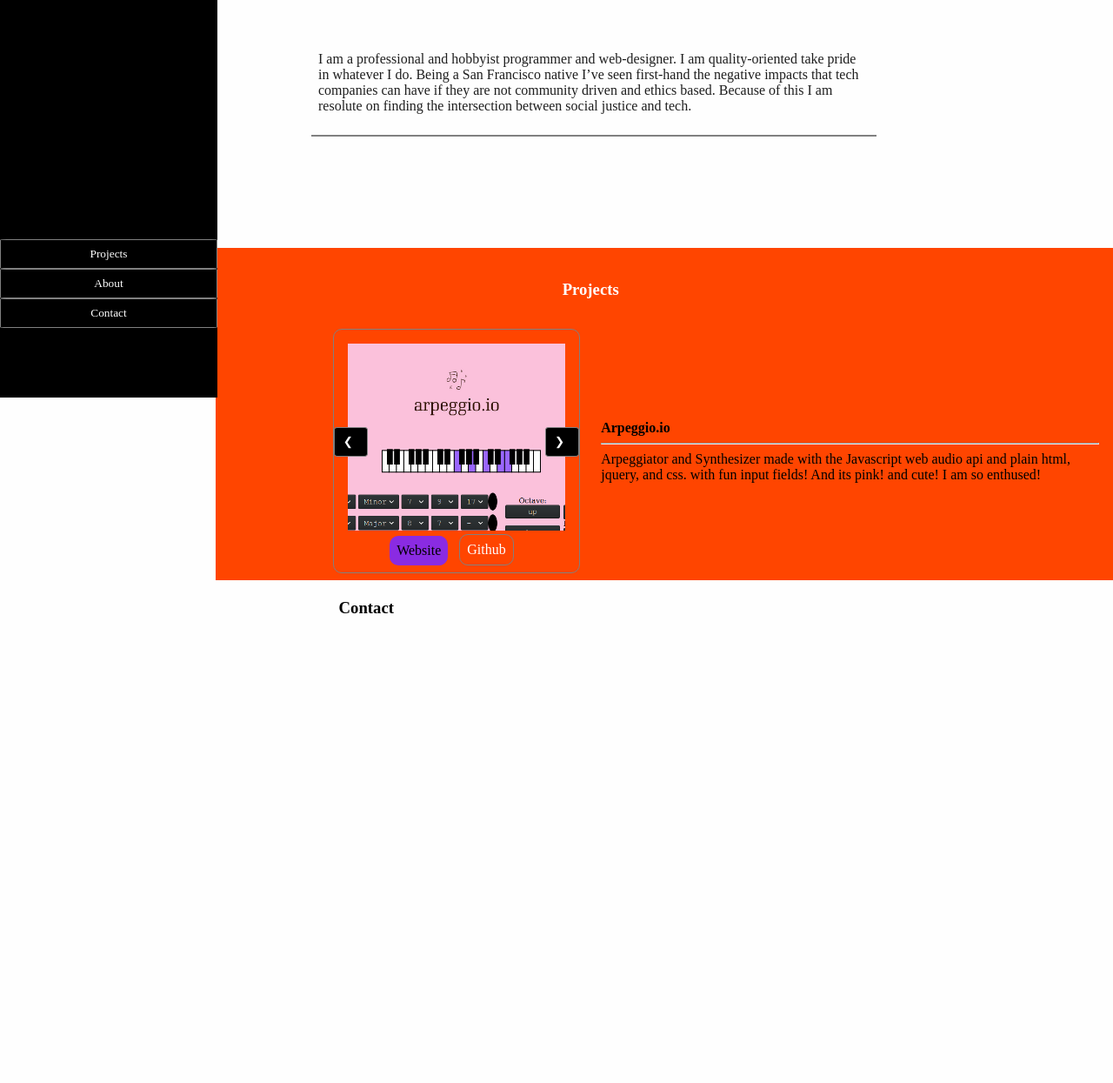
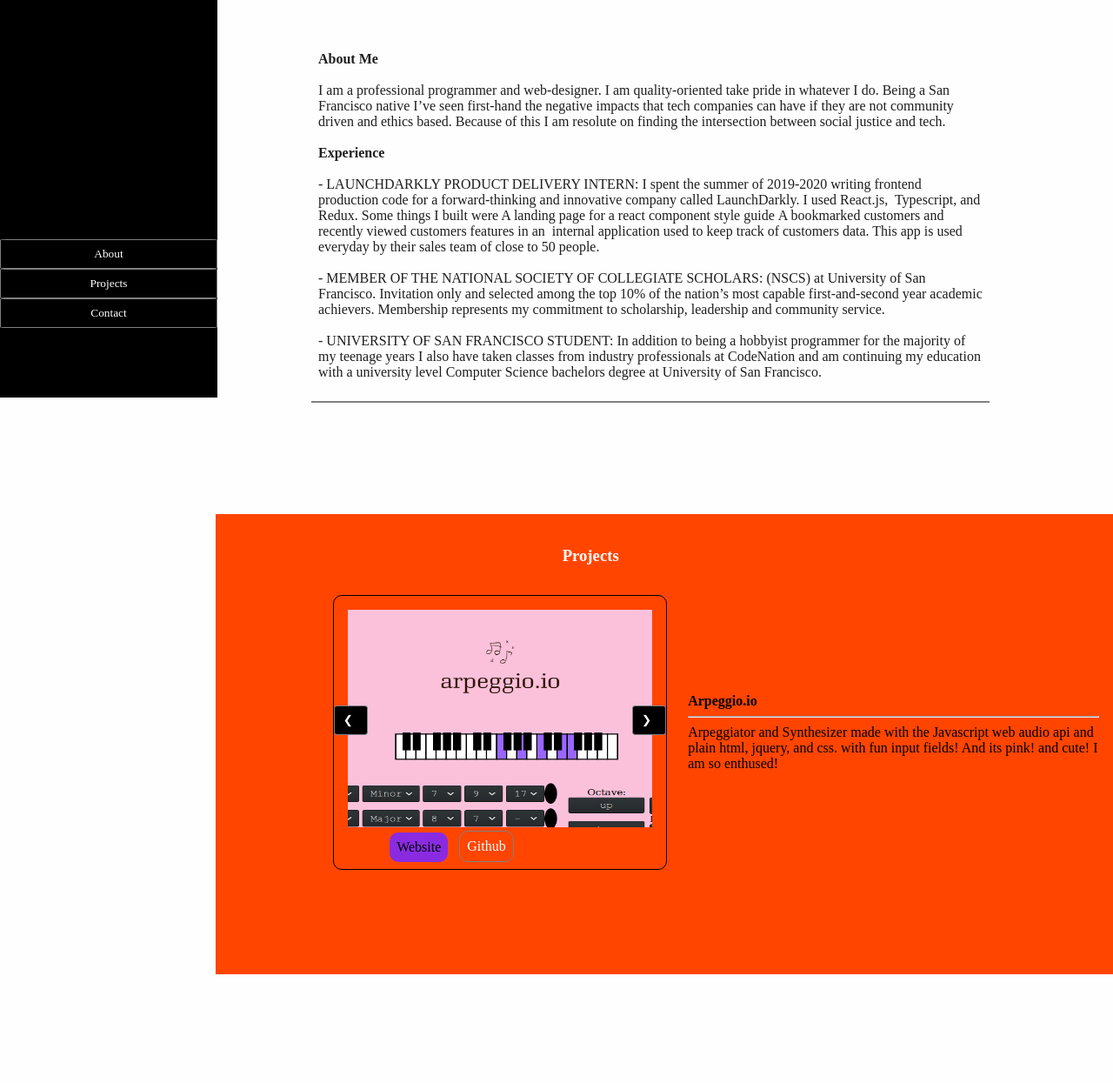
Before and after one commit to jamisonTitan/personal-website, a plain HTML site: page index.html in a window 1280 px wide. Shown: the part 343-1588 px from the top of the page at 87% size. Before the commit the page ends 1080 px from the top, so only its background shows below. Drawn offline with nearby package versions, Linux system fonts and the light colour scheme.

Commit message:
all buttons and links work ready for employers to look at

```diff
--- a/index.html
+++ b/index.html
@@ -1,19 +1,15 @@
 <!DOCTYPE html>
 <html>
+
 <head>
   <meta charset="UTF-8" />
   <title>Titan Jamison</title>
+  <link rel="stylesheet" href="https://cdnjs.cloudflare.com/ajax/libs/font-awesome/5.13.0/css/all.min.css" />
   <link rel="stylesheet" href="styles.css" />
-    <script
-      src="https://code.jquery.com/jquery-3.4.1.slim.min.js"
-      integrity="sha256-pasqAKBDmFT4eHoN2ndd6lN370kFiGUFyTiUHWhU7k8="
-      crossorigin="anonymous"
-    ></script>
-    <script
-      src="https://code.jquery.com/jquery-3.4.1.slim.min.js"
-      integrity="sha256-pasqAKBDmFT4eHoN2ndd6lN370kFiGUFyTiUHWhU7k8="
-      crossorigin="anonymous"
-    ></script>
+  <script src="https://code.jquery.com/jquery-3.4.1.slim.min.js"
+    integrity="sha256-pasqAKBDmFT4eHoN2ndd6lN370kFiGUFyTiUHWhU7k8=" crossorigin="anonymous"></script>
+  <script src="https://code.jquery.com/jquery-3.4.1.slim.min.js"
+    integrity="sha256-pasqAKBDmFT4eHoN2ndd6lN370kFiGUFyTiUHWhU7k8=" crossorigin="anonymous"></script>
 </head>
 
 <body>
@@ -31,18 +27,46 @@
     <div class="content-container">
       <div class="info-paragraph-container blurb">
         <p class="info-paragraph">
-            I am a professional and hobbyist programmer and web-designer. I am
+          <a id="about-anchor"></a>
+          <strong>About Me</strong> <br />
+          <br />
+          I am a professional programmer and web-designer. I am
           quality-oriented take pride in whatever I do. Being a San Francisco
           native I’ve seen first-hand the negative impacts that tech companies
           can have if they are not community driven and ethics based. Because
           of this I am resolute on finding the intersection between social
-            justice and tech.
+          justice and tech.<br /><br />
+          <strong>Experience</strong>
+          <br /><br />
+          - LAUNCHDARKLY PRODUCT DELIVERY INTERN: I spent the summer of 2019-2020 writing frontend production code for a
+          forward-thinking and innovative
+          company
+          called LaunchDarkly. I
+          used React.js,  Typescript, and
+          Redux. Some things I built were A landing page for a react component style guide A bookmarked customers and
+          recently viewed customers features in an  internal application used to keep track
+          of customers data. This app is used  everyday by their sales team of close to 50 people.
+          <br /><br />
+          - MEMBER OF THE NATIONAL SOCIETY OF COLLEGIATE SCHOLARS: (NSCS) at University of San Francisco. Invitation
+          only
+          and
+          selected
+          among the top 10% of the nation’s most capable first-and-second year academic achievers. Membership represents
+          my commitment to scholarship, leadership and community service.
+          <br /><br />
+          - UNIVERSITY OF SAN FRANCISCO STUDENT: In addition to being a hobbyist programmer for the majority of my
+          teenage years I also have
+          taken classes from industry professionals at CodeNation and am continuing my education with a university level
+          Computer Science bachelors degree at University of San Francisco.
         </p>
       </div>
 
       <div class="projects-container">
+        <a id="projects-anchor"></a>
         <div class="paragraph-header projects-header">
-            <strong><h3>Projects</h3></strong>
+          <strong>
+            <h3>Projects</h3>
+          </strong>
         </div>
         <div class="projects">
           <div class="project-images slideshow">
@@ -65,25 +89,43 @@
             <div class="project-desc">
               <div class="project-desc-text">
                 <strong>Arpeggio.io</strong> <br />
-                  <hr />
-                  Arpeggiator and Synthesizer made with the Javascript web audio api and plain html, jquery, and css. with fun input fields! And its pink! and cute! I am so enthused!
+                <hr class="project-desc-text-divider" />
+                Arpeggiator and Synthesizer made with the Javascript web audio api and plain html, jquery, and css. with
+                fun input fields! And its pink! and cute! I am so enthused!
               </div>
             </div>
             <div class="project-desc">
               <div class="project-desc-text">
                 <strong>MTG deck helper</strong> <br />
                 <hr />
-                  magic the gathering trading card game deck building resource built with bootstrap. Search engine for cards and shows you each cards power to cost ratio.
+                magic the gathering trading card game deck building resource built with bootstrap. Search engine for
+                cards and shows you each cards power to cost ratio.
               </div>
             </div>
           </div>
         </div>
       </div>
       <div class="contact-container">
-        <div class="paragraph-header">
-          <strong><h3>Contact</h3></strong>
+        <div class="paragraph-header contacts-header">
+          <strong>
+            <h3>Contact</h3>
+            <a id="contact-anchor"></a>
+          </strong>
         </div>
-
+        <div class="icons-container">
+          <a href="https://github.com/jamisonTitan">
+            <i class="icon fa-3x fab fa-github"></i>
+          </a>
+          <a href="https://www.linkedin.com/in/titan-jamison-50b979183/">
+            <i class="icon fa-3x fab fa-linkedin">
+            </i>
+          </a>
+          <p>
+            <strong>Email</strong>
+            <br />jamisontitan@gmail.com
+            <br /><strong>Phone</strong>
+            <br />(415)320-3905
+          </p>
         </div>
         <div class="sidebar-container">
           <div class="scene">
@@ -289,12 +331,14 @@
             </div>
           </div>
           <div class="navbar">
-          <button>Projects</button>
-          <button>About</button>
-          <button>Contact</button>
+            <button class='about-btn'>About</button>
+            <button class='projects-btn'>Projects</button>
+            <button class='contact-btn'>Contact</button>
           </div>
         </div>
         <script src="index.js"></script>
       </div>
+    </div>
 </body>
+
 </html>
--- a/index.js
+++ b/index.js
@@ -3,7 +3,9 @@
   const showDivs = n => {
     let i;
     let slides = $(".slide").toArray();
-    let slideDescriptions = $(".project-desc").toArray();
+    let descriptions = $(".project-desc").toArray();
+    let websiteLinks = ["https://jamisontitan.github.io/arpeggio.io/", "https://jamisontitan.github.io/mtgDeckHelp/"];
+    let githubLinks = ["https://github.com/jamisonTitan/arpeggio.io", "https://github.com/jamisonTitan/mtgDeckHelp"];
     console.log(slides);
     if (n > slides.length) {
       slideIndex = 1;
@@ -13,10 +15,12 @@
     }
     for (i = 0; i < slides.length; i++) {
       slides[i].style.display = "none";
-      slideDescriptions[i].style.display = "none";
+      descriptions[i].style.display = "none";
     }
     slides[slideIndex - 1].style.display = "block";
-    slideDescriptions[slideIndex - 1].style.display = "block";
+    descriptions[slideIndex - 1].style.display = "block";
+    $('.github-link').attr("href", githubLinks[slideIndex - 1]);
+    $('.website-link').attr("href", websiteLinks[slideIndex - 1]);
   };
 
   const changeSlide = n => {
@@ -34,12 +38,23 @@
     changeSlide(-1);
   });
 
+  const resizeBlurbs = () => {
+    let maxWidth = window.innerWidth - 500;
+    $(".blurb").css("max-width", maxWidth + "px");
+  }
+
   showDivs(slideIndex);
   $(window).resize(() => {
-    let maxWidth = window.innerWidth - 500;
-    console.log(maxWidth);
-    $(".blurb").css("max-width", maxWidth + "px");
-    $(".projects-container").css("width", html.innerWidth);
-    $(".contact-container").css("width", html.innerWidth);
+    resizeBlurbs();
   });
+  resizeBlurbs();
+  $('.about-btn').on('click', () => {
+    window.location.hash = 'about-anchor';
+  })
+  $('.contact-btn').on('click', () => {
+    window.location.hash = 'contact-anchor';
+  })
+  $('.projects-btn').on('click', () => {
+    window.location.hash = 'projects-anchor';
+  })
 });
--- a/styles.css
+++ b/styles.css
@@ -153,21 +153,18 @@
   border-radius: 7px;
 }
 
-.info-paragraph-container {
-}
-
 .project-images {
   position: relative;
   display: flex;
   justify-content: center;
-  max-width: 250px;
+  max-width: 350px;
   max-height: 250px;
   margin: 0.5rem;
   padding-top: 1rem;
   padding-left: 1rem;
   padding-right: 1rem;
   padding-bottom: 3rem;
-  border: 1px solid grey;
+  border: 1px solid black;
   border-radius: 10px;
   @supports (mask-image: paint(smooth-corners)) {
     .el.is-loaded {
@@ -206,12 +203,37 @@
   }
 }
 
+.projecct-desc-text-divider {
+  color:white;
+}
+
+.slide-indicators-holder {
+  margin-left:150px;
+}
+
+.slide-indicator {
+  border:2px black solid;
+  color: orangered;
+}
+
 .projects-container {
   margin-top: 8rem;
   background-color: orangered;
   margin-left: 240px;
   padding-left: 10%;
   padding-top: 1rem;
+  padding-bottom:7rem;
+}
+
+.contact-container {
+  margin-top: 8rem;
+  margin-left: 240px;
+  padding-left: 10%;
+  margin-bottom:20rem;
+}
+
+.icons-container {
+  padding-left: 30%;
 }
 
 @keyframes fade {
@@ -223,18 +245,16 @@
   }
 }
 
-.slideshow {
-}
-
 .slide {
   display: none;
-  max-width: 250px;
-  max-height: 250px;
+  max-width: 350px;
+  min-height:250px;
+  max-height: 350px;
 }
 
 .slide-img {
   display: none;
-  max-width: 250px;
+  max-width: 350px;
   max-height: 250px;
 }
 
@@ -338,9 +358,19 @@
 
 .scene {
   transform-style: preserve-3d;
-  animation: rotating 4s ease-in-out infinite;
+  animation: rotating 512s ease-in-out infinite;
 }
 
 .cube {
-  /* animation: rotating 8s ease-in-out infinite; */
+   animation: rotating 8s ease-in-out infinite;
 }
+
+
+.icon {
+  color:black;
+  margin-right:1rem;
+}
+
+.icon:hover {
+  color:blueviolet
+}
```
Also changed, not shown: bin/coffee.png (deleted), bin/mtg-img.png, 2 other files. Lines whose indentation alone changed are shown as unchanged.
